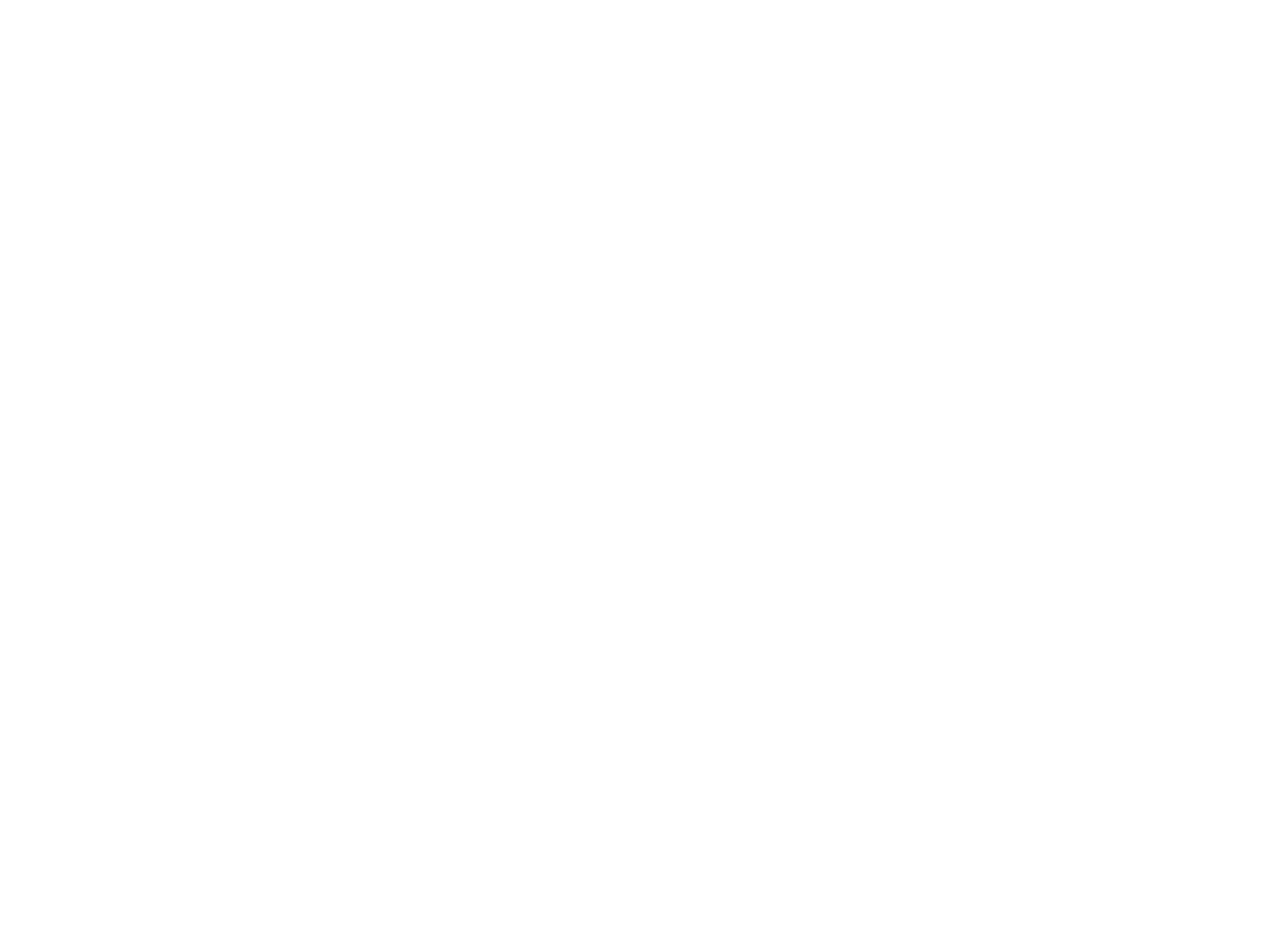
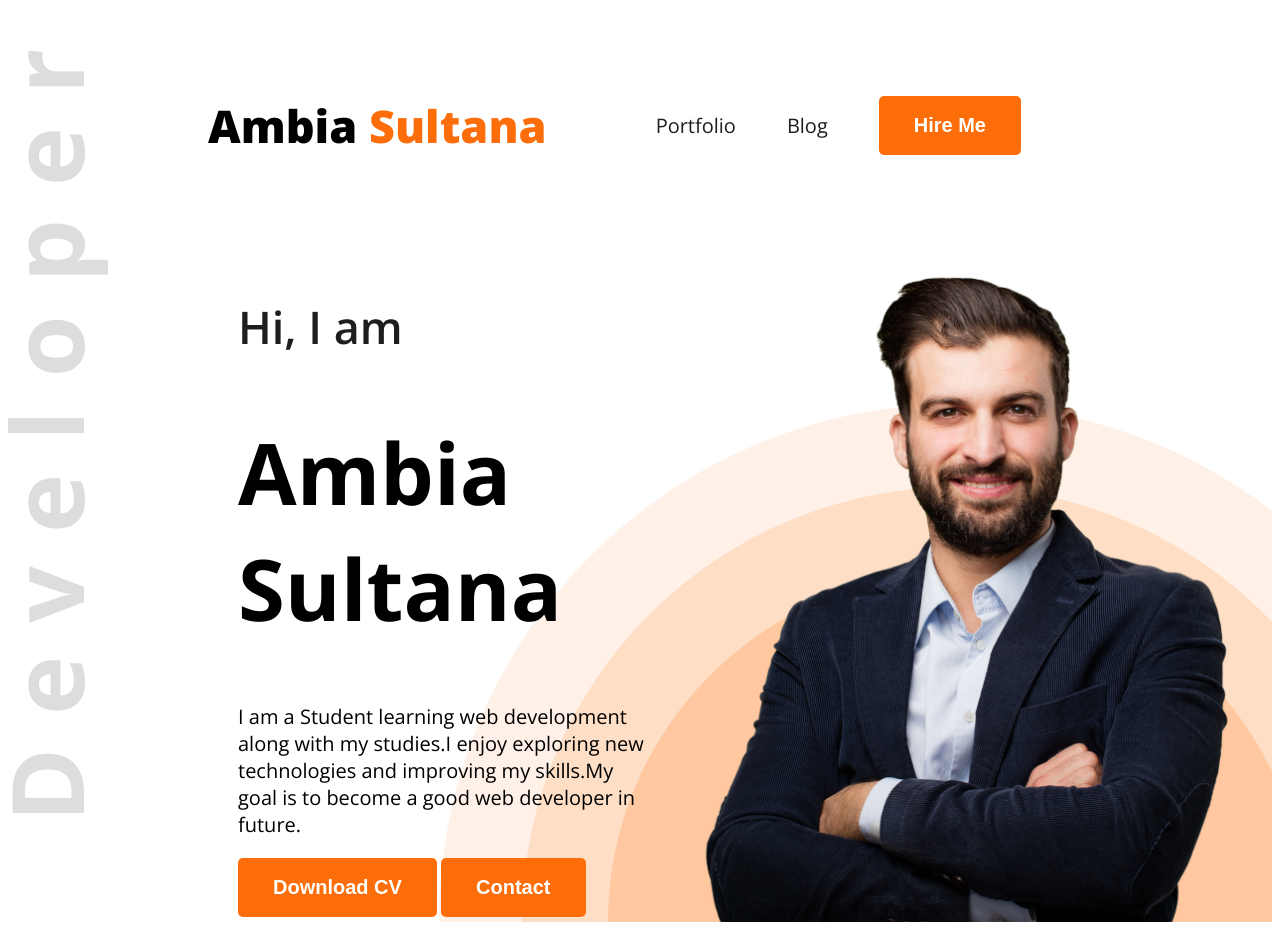
Before and after one commit to ambiasult/portfolio, a plain HTML site: page index.html in a window 1280 px wide. Before the commit the page ends 800 px from the top, so only its background shows below. Drawn offline with nearby package versions, Linux system fonts and the light colour scheme.

Commit message:
added html and css

```diff
--- a/index.html
+++ b/index.html
@@ -4,11 +4,35 @@
     <meta charset="UTF-8">
     <meta name="viewport" content="width=device-width, initial-scale=1.0">
     <title>Web Developer portfolio</title>
+    <link rel="preconnect" href="https://fonts.googleapis.com">
+    <link rel="preconnect" href="https://fonts.gstatic.com" crossorigin>
+    <link href="https://fonts.googleapis.com/css2?family=Open+Sans:ital,wght@0,300..800;1,300..800&display=swap" rel="stylesheet">
+    <link rel="stylesheet" href="styles/portfolio.css">
 </head>
-<body>
-    <header>
+<body class="open-sans-normal">
+    <header class="header">
+        <nav>
+            <h3 class="nav-title">Ambia <span class="text-primary">Sultana</span></h3>
+            <ul>
+                <li><a class="dark-2" href="">Portfolio</a></li>
+                <li><a class="dark-2" href="">Blog</a></li>
+                <li><a href=""><button class="btn-primary">Hire Me</button></a></li>
+            </ul>
+        </nav>
 
-    </header>
+    <div class="banner">
+        <div class="banner-content">
+        <h3 class="banner-greetings dark-2">Hi, I am</h3>
+        <h1 class="banner-title">Ambia Sultana</h1>
+        <p class="banner-description">
+            I am a Student learning web development along with my studies.I enjoy exploring new technologies and improving my skills.My goal is to become a good web developer in future.
+        </p>
+        <button class="btn-primary">Download CV</button>
+        <button class="btn-primary">Contact</button>
+        </div>
+        <img class="banner-profile-pic" src="images/hardy.png" alt="">
+       </div>
+       </header>
 
     <main>
 
--- /dev/null
+++ b/styles/portfolio.css
@@ -0,0 +1,86 @@
+
+.open-sans-normal {
+  font-family: "Open Sans", sans-serif;
+  font-optical-sizing: auto;
+  font-style: normal;
+  font-variation-settings:
+    "wdth" 100;
+}
+
+/* shared style */
+.text-primary{
+    color: #FD6E0A;
+}
+.dark-2{
+    color: #1E1E1E;
+}
+.btn-primary{
+    background-color: #FD6E0A;
+    font-weight: bold;
+    font-size: 20px;
+    color: white;
+    padding: 18px 35px;
+    border-radius: 5px;
+    border: none;
+}
+/* header */
+.header{
+
+    background-image: url('../images/developer.png'), url(../images/header_bg.png);
+    background-repeat: no-repeat;
+    background-position: top left, bottom right;
+
+}
+
+/* nav styles */
+nav{
+    display: flex;
+    align-items: center;
+    justify-content: space-between;
+    margin: 50px 200px;
+}
+.nav-title{
+  font-weight: 800;
+  font-size: 45px;
+}
+nav ul{
+  display: flex;
+  align-items: center;
+}
+
+nav ul li {
+  list-style: none;
+  margin-right: 51px;
+}
+nav li a{
+    text-decoration: none;
+    font-size: 20px;
+}
+
+/* banner styles */
+
+.banner{
+    display: flex;
+    justify-content: space-between;
+    margin: 0 35px 0 230px;
+}
+
+.banner-content{
+  max-width: 580px;
+}
+
+.banner-greetings{
+    font-size: 45px;
+    font-weight: 600;
+}
+.banner-title{
+  font-weight: bold;
+  font-size: 85px;
+
+}
+.banner-description{
+    font-size: 20px;
+}
+.banner-profile-pic{
+    width: 580px;
+}
```
Also changed, not shown: images/pic.jpg (added).
